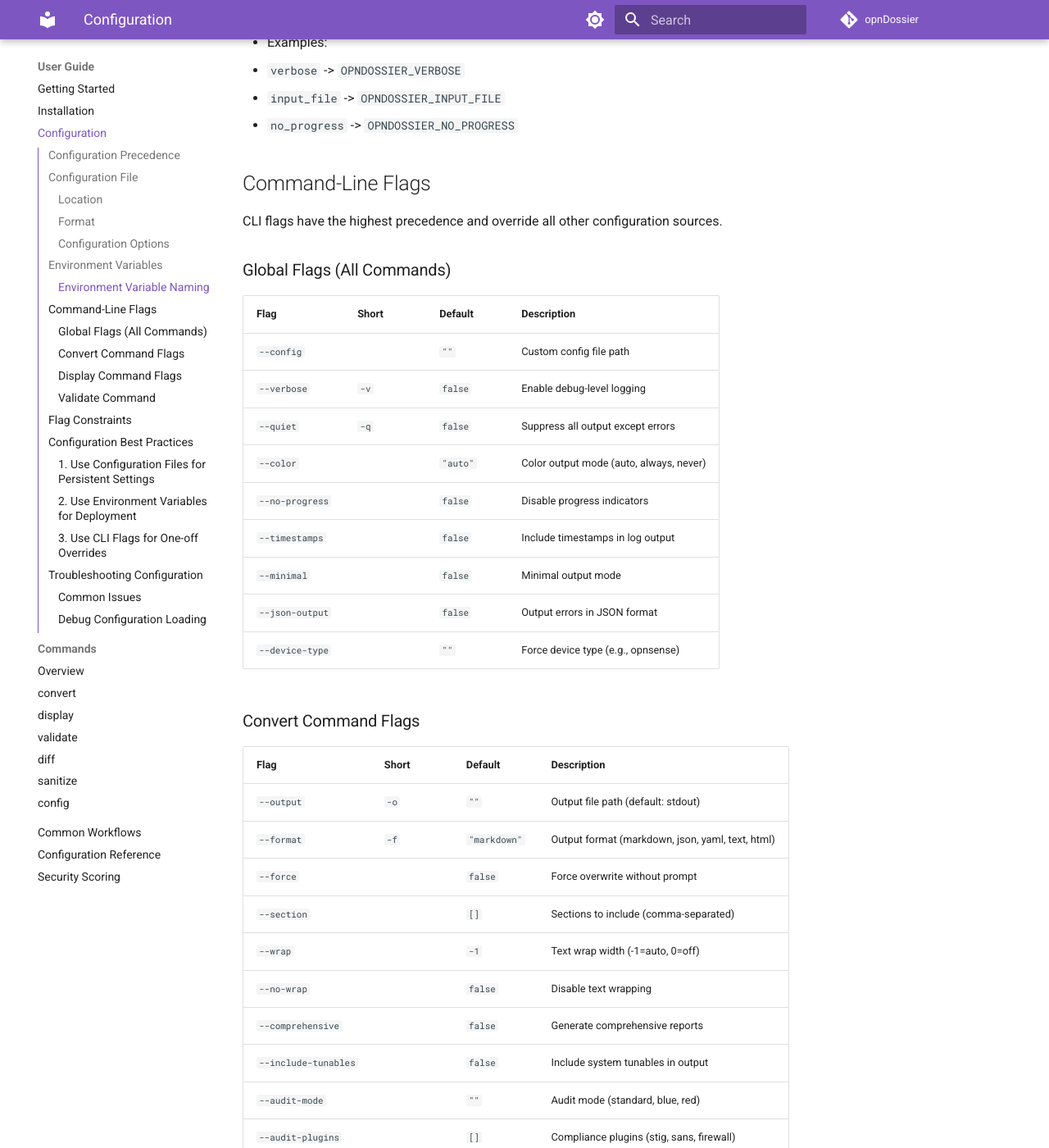
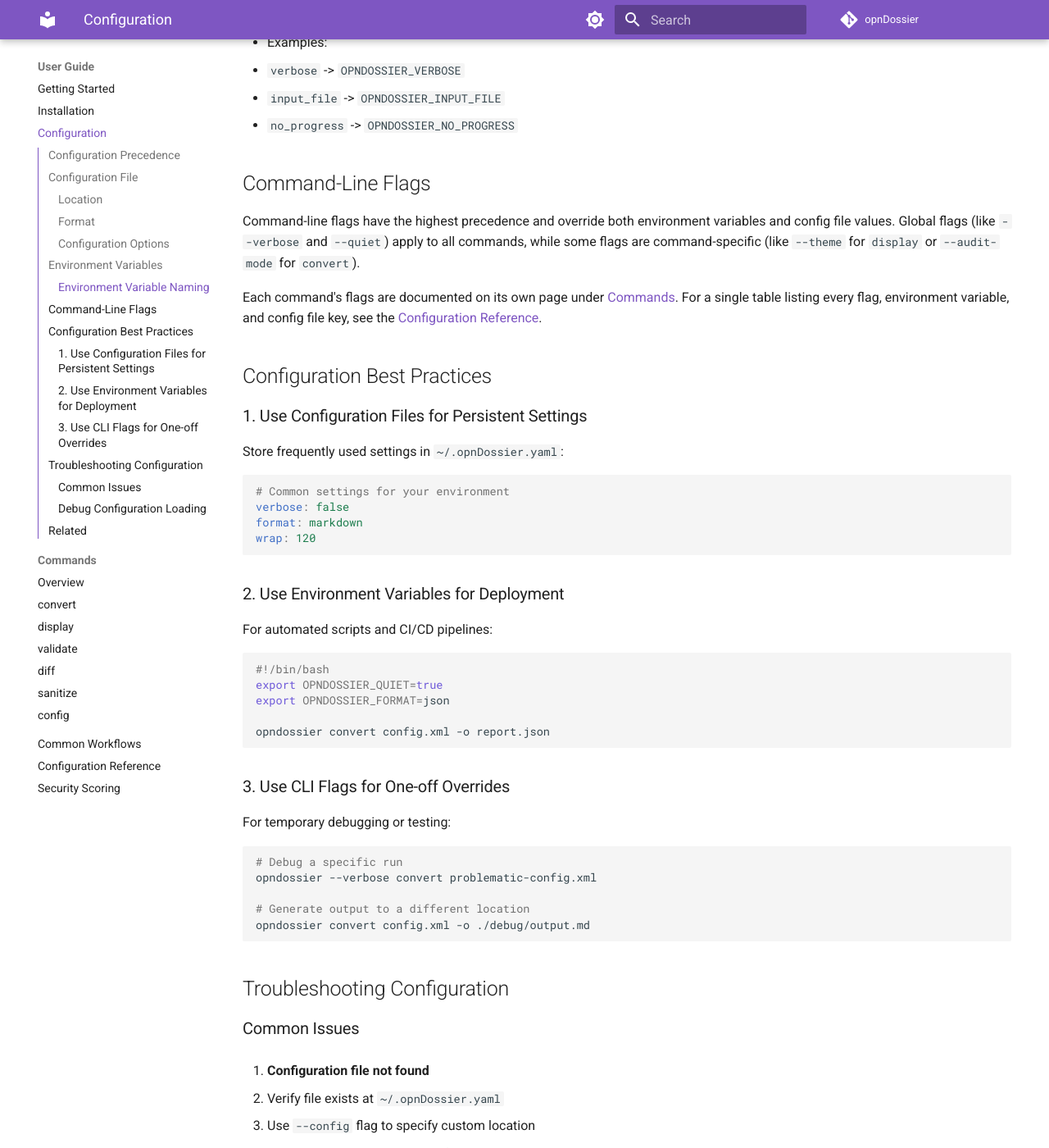
Before and after one commit to EvilBit-Labs/opnDossier, an MkDocs documentation site: the page built from docs/user-guide/configuration.md, in a window 1280 px wide and 1400 px high, scrolled down 2343 px. Shown: the whole window at 82% size. Built offline with MkDocs 1.6.1 and Material for MkDocs 9.7.7, drawn with Linux system fonts in a browser that asks for light colours; comment, search, counter and statistics services are not loaded; the version menu is left out; some of the changed text lies outside the part shown.

Commit message:
docs: refine command-line flags section for clarity and link to comprehensive references
Signed-off-by: UncleSp1d3r <unclesp1d3r@evilbitlabs.io>

````diff
--- a/docs/user-guide/configuration.md
+++ b/docs/user-guide/configuration.md
@@ -89,65 +89,9 @@ Environment variables follow this pattern:
 
 ## Command-Line Flags
 
-CLI flags have the highest precedence and override all other configuration sources.
+Command-line flags have the highest precedence and override both environment variables and config file values. Global flags (like `--verbose` and `--quiet`) apply to all commands, while some flags are command-specific (like `--theme` for `display` or `--audit-mode` for `convert`).
 
-### Global Flags (All Commands)
-
-| Flag            | Short | Default  | Description                             |
-| --------------- | ----- | -------- | --------------------------------------- |
-| `--config`      |       | `""`     | Custom config file path                 |
-| `--verbose`     | `-v`  | `false`  | Enable debug-level logging              |
-| `--quiet`       | `-q`  | `false`  | Suppress all output except errors       |
-| `--color`       |       | `"auto"` | Color output mode (auto, always, never) |
-| `--no-progress` |       | `false`  | Disable progress indicators             |
-| `--timestamps`  |       | `false`  | Include timestamps in log output        |
-| `--minimal`     |       | `false`  | Minimal output mode                     |
-| `--json-output` |       | `false`  | Output errors in JSON format            |
-| `--device-type` |       | `""`     | Force device type (e.g., opnsense)      |
-
-### Convert Command Flags
-
-| Flag                 | Short | Default      | Description                                      |
-| -------------------- | ----- | ------------ | ------------------------------------------------ |
-| `--output`           | `-o`  | `""`         | Output file path (default: stdout)               |
-| `--format`           | `-f`  | `"markdown"` | Output format (markdown, json, yaml, text, html) |
-| `--force`            |       | `false`      | Force overwrite without prompt                   |
-| `--section`          |       | `[]`         | Sections to include (comma-separated)            |
-| `--wrap`             |       | `-1`         | Text wrap width (-1=auto, 0=off)                 |
-| `--no-wrap`          |       | `false`      | Disable text wrapping                            |
-| `--comprehensive`    |       | `false`      | Generate comprehensive reports                   |
-| `--include-tunables` |       | `false`      | Include system tunables in output                |
-| `--audit-mode`       |       | `""`         | Audit mode (standard, blue, red)                 |
-| `--audit-plugins`    |       | `[]`         | Compliance plugins (stig, sans, firewall)        |
-| `--audit-blackhat`   |       | `false`      | Enable blackhat commentary (red mode)            |
-| `--redact`           |       | `false`      | Redact sensitive fields (passwords, keys, etc.)  |
-
-### Display Command Flags
-
-| Flag                 | Short | Default | Description                               |
-| -------------------- | ----- | ------- | ----------------------------------------- |
-| `--theme`            |       | `""`    | Rendering theme (auto, dark, light, none) |
-| `--section`          |       | `[]`    | Sections to include (comma-separated)     |
-| `--wrap`             |       | `-1`    | Text wrap width (-1=auto, 0=off)          |
-| `--no-wrap`          |       | `false` | Disable text wrapping                     |
-| `--comprehensive`    |       | `false` | Generate comprehensive reports            |
-| `--include-tunables` |       | `false` | Include system tunables in output         |
-| `--redact`           |       | `false` | Redact sensitive fields in output         |
-
-### Validate Command
-
-The validate command uses only global flags (no command-specific flags).
-
-## Flag Constraints
-
-- `--verbose` and `--quiet` are **mutually exclusive**
-- `--wrap` and `--no-wrap` are **mutually exclusive**
-- `--color` must be one of: `auto`, `always`, `never`
-- `--theme` must be one of: `auto`, `dark`, `light`, `none`
-- `--format` must be one of: `markdown`, `md`, `json`, `yaml`, `yml`, `text`, `txt`, `html`, `htm`
-- `--audit-mode` must be one of: `standard`, `blue`, `red`
-- `--audit-plugins` must be from: `stig`, `sans`, `firewall`
-- `--wrap` allowed range: 40-200 columns (recommended: 80-120)
+Each command's flags are documented on its own page under [Commands](commands/overview.md). For a single table listing every flag, environment variable, and config file key, see the [Configuration Reference](configuration-reference.md).
 
 ## Configuration Best Practices
 
@@ -213,6 +157,7 @@ Use verbose mode to see configuration loading details:
 opndossier --verbose --config /path/to/config.yaml convert config.xml
 ```
 
----
+## Related
 
-For complete flag reference with all options, see the [Configuration Reference](configuration-reference.md).
+- [Configuration Reference](configuration-reference.md) -- complete lookup table of every flag, environment variable, and config file key
+- [Commands Overview](commands/overview.md) -- per-command documentation with usage examples
````
